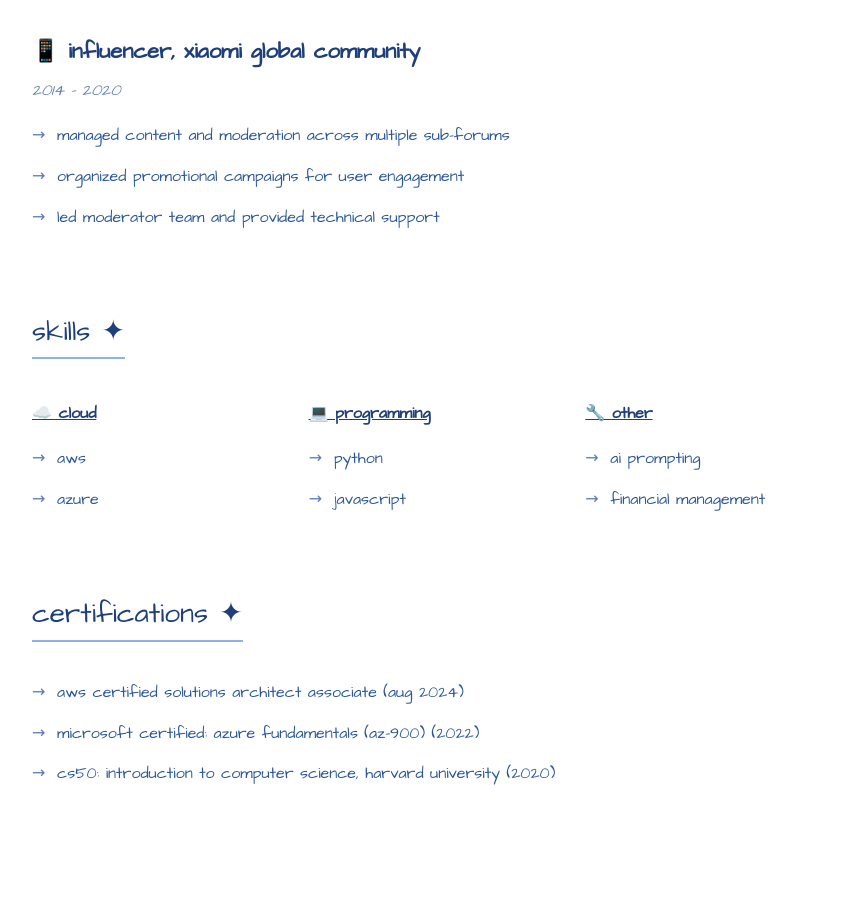
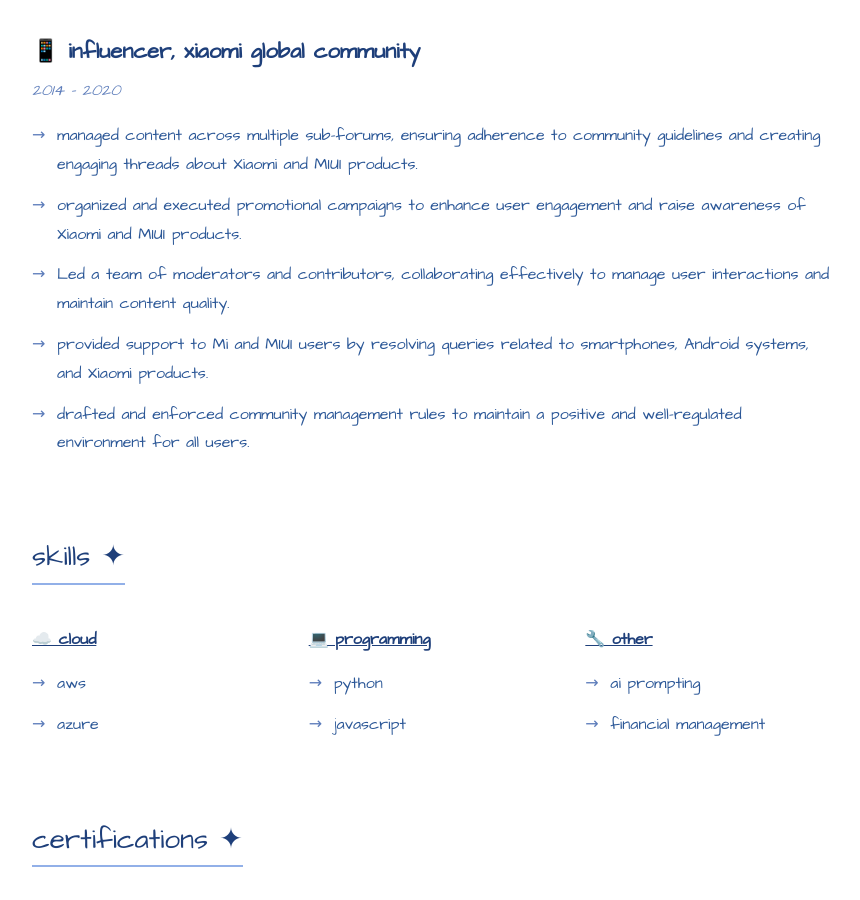
Before and after one commit to ravikiranvm/CloudResume, a plain HTML site: page frontend/index.html in a window 1280 px wide. Shown: the part 1783-2683 px from the top of the page, without its empty margins (208-1068 px from the left). Drawn offline with Linux system fonts and the light colour scheme; no server answers.

Commit message:
Updated index.html

```diff
--- a/frontend/index.html
+++ b/frontend/index.html
@@ -62,9 +62,11 @@
         <div class="role">📱 influencer, xiaomi global community</div>
         <div class="duration">2014 - 2020</div>
         <ul class="project-details">
-            <li>managed content and moderation across multiple sub-forums</li>
-            <li>organized promotional campaigns for user engagement</li>
-            <li>led moderator team and provided technical support</li>
+            <li>managed content across multiple sub-forums, ensuring adherence to community guidelines and creating engaging threads about Xiaomi and MIUI products.</li>
+            <li>organized and executed promotional campaigns to enhance user engagement and raise awareness of Xiaomi and MIUI products.</li>
+            <li>Led a team of moderators and contributors, collaborating effectively to manage user interactions and maintain content quality.</li>
+            <li>provided support to Mi and MIUI users by resolving queries related to smartphones, Android systems, and Xiaomi products.</li>
+            <li>drafted and enforced community management rules to maintain a positive and well-regulated environment for all users.</li>
         </ul>
     </div>
 
```
